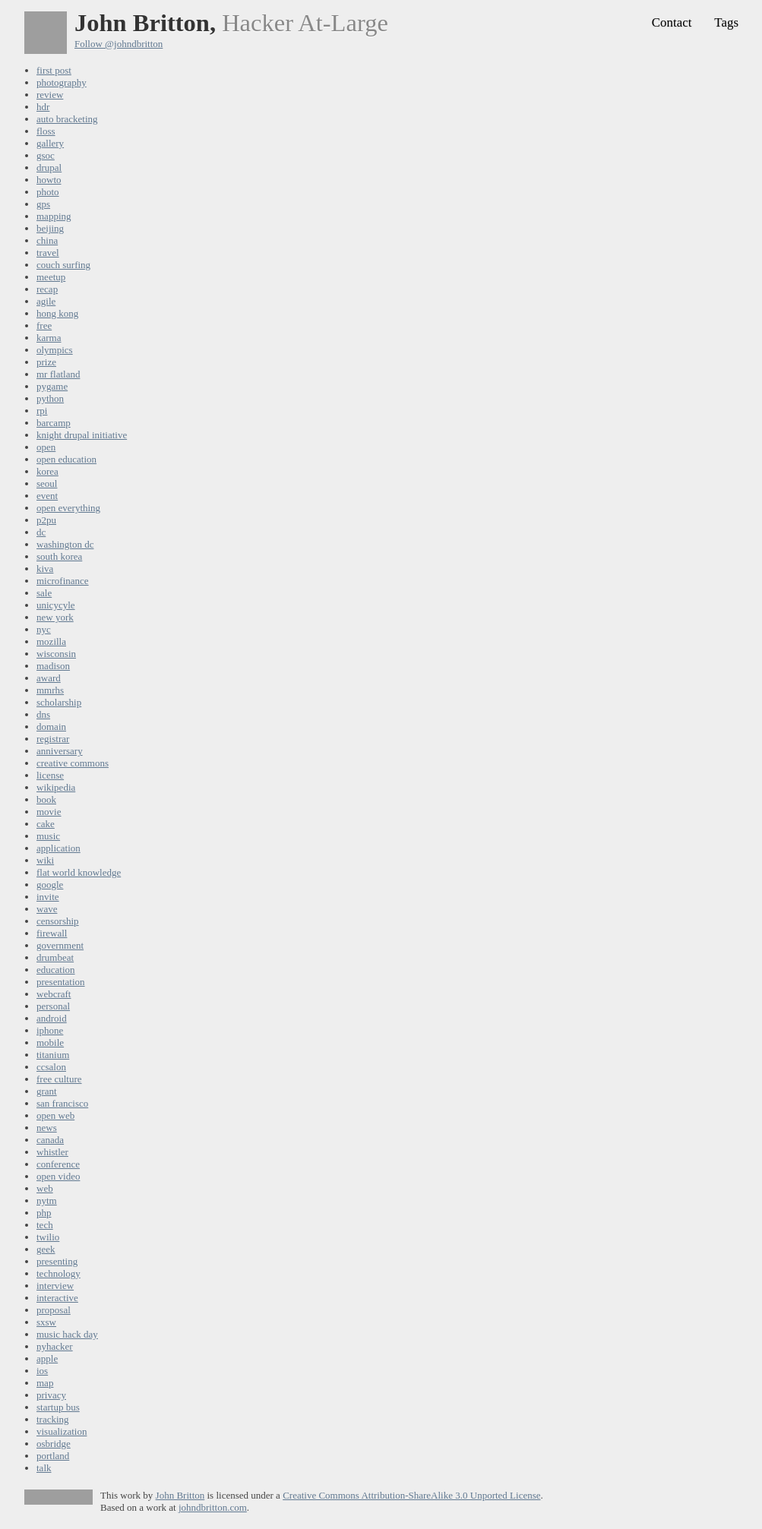
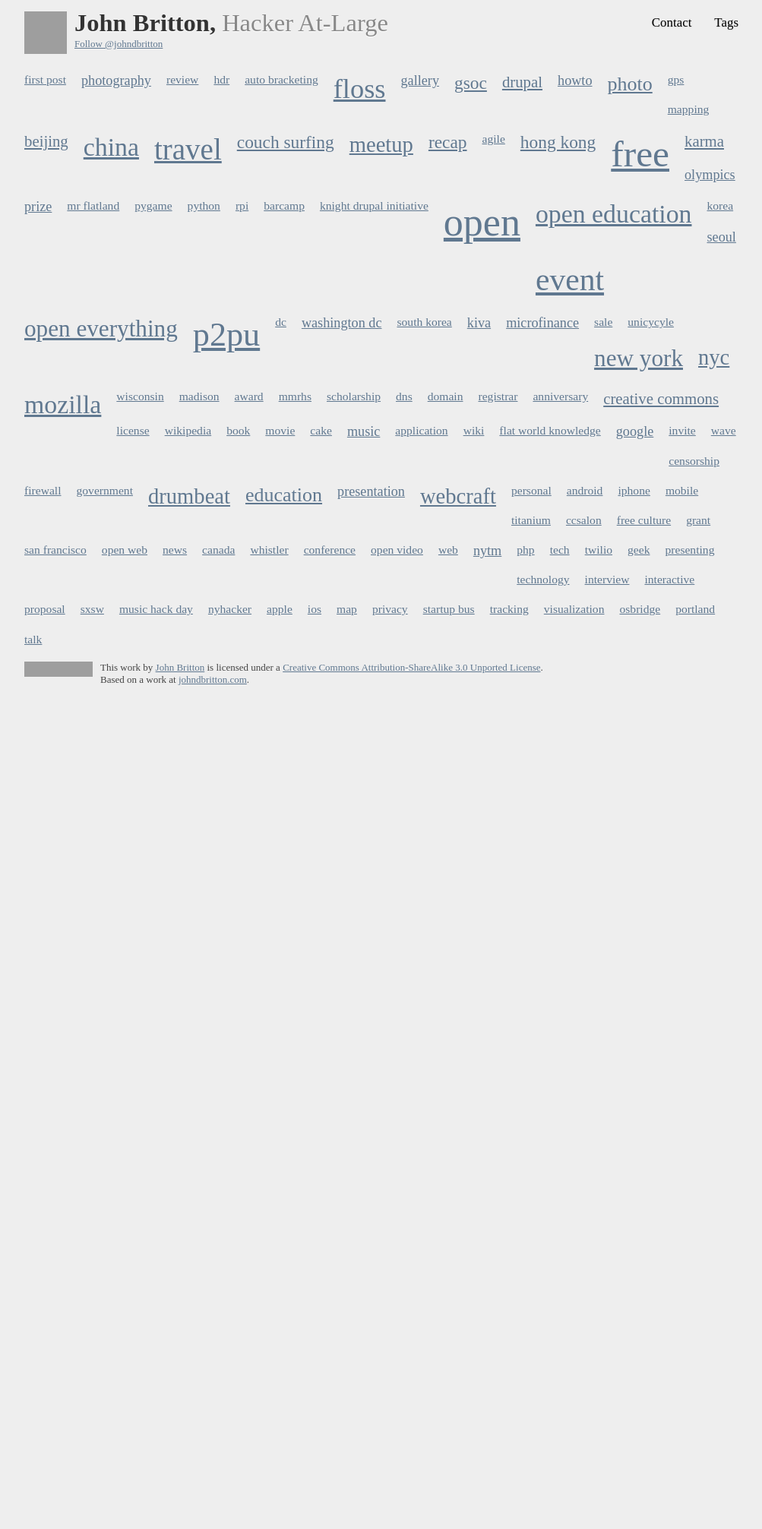
Before and after one commit to johndbritton/johndbritton.github.io, a Jekyll site: the page built from tags.html, in a window 1280 px wide. Shown: the whole page at 76% size, without its empty margins (138-1141 px from the left). Built offline with Jekyll 4.4.1, drawn with Linux system fonts in a browser that asks for light colours; nearby versions of some CDN libraries; some web fonts are replaced; comment, search, counter and statistics services are not loaded; after the commit the page ends 923 px from its top, so only the background shows below that; grey boxes are pictures that could not be loaded.

Commit message:
added tag cloud styling

```diff
--- a/css/style.css
+++ b/css/style.css
@@ -350,6 +350,70 @@ header {
   margin: 10px auto;
 }
 
+#tags ul {
+  list-style-type: none;
+  margin: 0;
+  padding: 0;
+}
+#tags li {
+  margin: 10px;
+  float: left;
+}
+
+.weight-1{
+  font-size: 1.2em;
+}
+.weight-2{
+ font-size: 1.4em;
+}
+.weight-3, .weight-4{
+  font-size: 1.6em;
+}
+.weight-5, .weight-6{
+  font-size: 1.8em;
+}
+.weight-7, .weight-8{
+  font-size: 2.0em;
+}
+.weight-9, .weight-10{
+  font-size: 2.2em;
+}
+.weight-11, .weight-12{
+  font-size: 2.4em;
+}
+.weight-13, .weight-14{
+  font-size: 2.6em;
+}
+.weight-15, .weight-16, .weight-17{
+  font-size: 2.8em;
+}
+.weight-18, .weight-19, .weight-20{
+  font-size: 3.0em;
+}
+.weight-21, .weight-22, .weight-23{
+  font-size: 3.2em;
+}
+.weight-24, .weight-25, .weight-26, .weight-27{
+  font-size: 3.4em;
+}
+.weight-28, .weight-29, .weight-30, .weight-31{
+  font-size: 3.6em;
+}
+.weight-32, .weight-33, .weight-34, .weight-35{
+  font-size: 3.8em;
+}
+.weight-36, .weight-37, .weight-38, .weight-39, .weight-40{
+  font-size: 4.0em;
+}
+.weight-41, .weight-42, .weight-43, .weight-44, .weight-45{
+  font-size: 4.2em;
+}
+.weight-46, .weight-47, .weight-48, .weight-49, .weight-50{
+  font-size: 4.4em;
+}
+
+
+
 #notfound{
   padding: 10px;
 }
```
